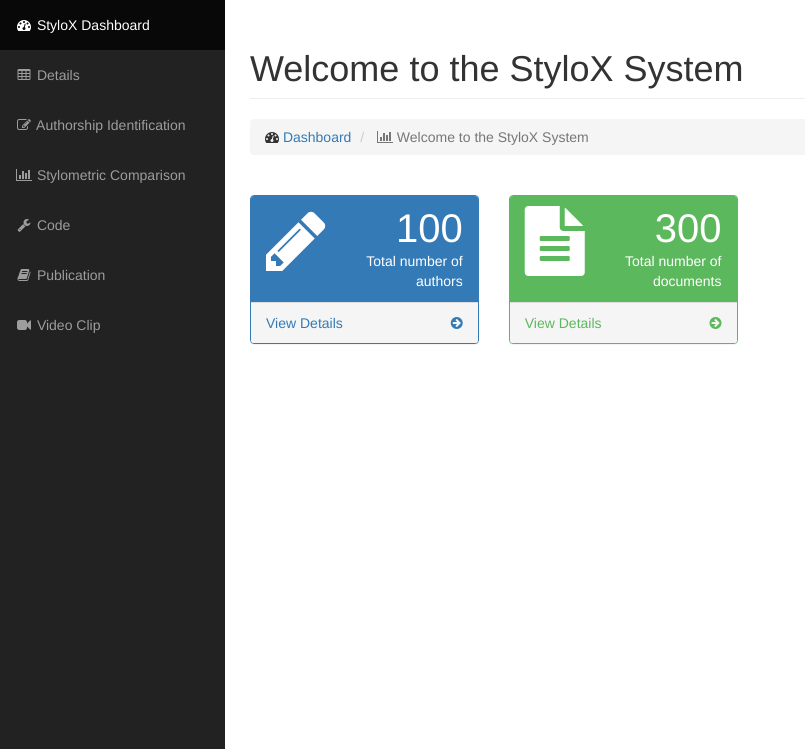
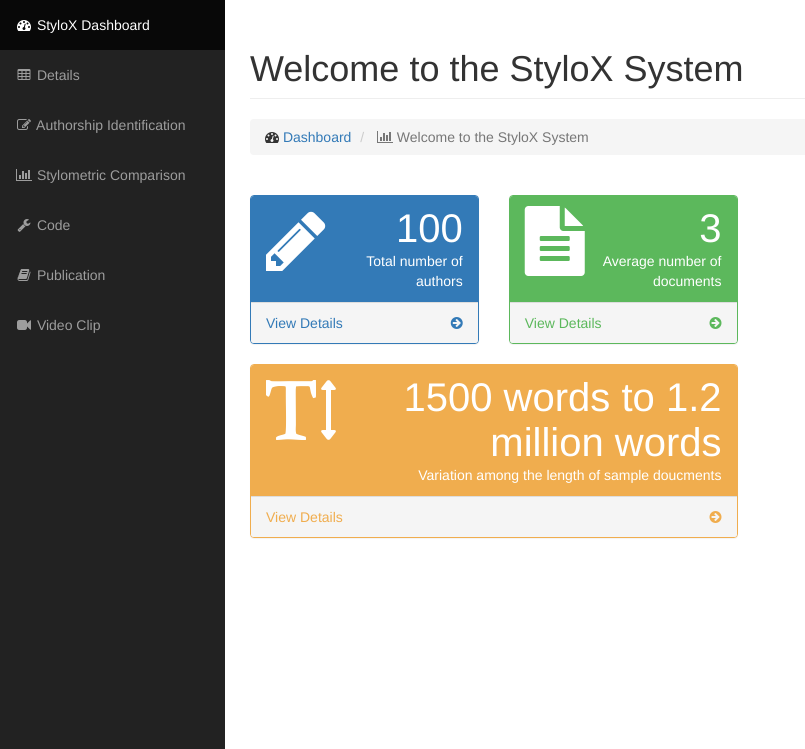
Before and after one commit to LucentC/authorshipIdentification_py, a Flask app: page / in a window 1280 px wide. Shown: the part 51-800 px from the top of the page, without its empty margins (0-805 px from the left). Run offline with Flask 2, Linux system fonts and the light colour scheme; data that the repository does not hold is empty; parts of the project's set-up code (start-up, migrations or seed data) failed here and were passed over; some libraries are stand-ins or nearby versions.

Commit message:
Fixed the front page.

```diff
--- a/flask_app/app.py
+++ b/flask_app/app.py
@@ -26,11 +26,11 @@ def index():
     return render_template('data_visualize/index.html',
                            title='Welcome to the StyloX System',
                            content='',
-                           no_of_authors='Retrieving',
-                           no_of_documents='Retrieving',  # data_warehouse.get_total_num_of_docs(),
-                           no_of_documents_with_stylo='Retrieving',
+                           no_of_authors=100,
+                           avg_no_of_doc=3,  # data_warehouse.get_total_num_of_docs(),
+                           variation='1500 words to 1.2 million words',
                            # data_warehouse.get_total_num_of_docs_with_stylo_values(),
-                           author_and_docs=data_warehouse.get_author_and_written_docs_count()
+                           author_and_docs=data_warehouse.get_author_and_written_docs_count(),
                            )
 
 
--- a/flask_app/templates/data_visualize/index.html
+++ b/flask_app/templates/data_visualize/index.html
@@ -7,23 +7,23 @@
 
     <!-- Bootstrap Core JavaScript -->
     <script src="{{ url_for('static', filename='js/bootstrap.min.js') }}"></script>
-    <script>
-        $(document).ready(function () {
-            $.ajax({
-                url: '/get-dbstat',
-                success: function (stat) {
-                    $.each(stat, function (key, value) {
-                        if (key == "no_of_authors")
-                            $("#no_of_authors").text(value);
-                        else if (key == "no_of_documents")
-                            $("#no_of_documents").text(value);
-                        else
-                            $("#no_of_stylo_doc").text(value);
-                    });
-                }
-            });
-        });
-    </script>
+    {#    <script>#}
+    {#        $(document).ready(function () {#}
+    {#            $.ajax({#}
+    {#                url: '/get-dbstat',#}
+    {#                success: function (stat) {#}
+    {#                    $.each(stat, function (key, value) {#}
+    {#                        if (key == "no_of_authors")#}
+    {#                            $("#no_of_authors").text(value);#}
+    {#                        else if (key == "no_of_documents")#}
+    {#                            $("#no_of_documents").text(value);#}
+    {#                        else#}
+    {#                            $("#no_of_stylo_doc").text(value);#}
+    {#                    });#}
+    {#                }#}
+    {#            });#}
+    {#        });#}
+    {#    </script>#}
 {% endblock %}
 
 {% block body %}
@@ -59,8 +59,8 @@
                             <i class="fa fa-file-text fa-5x"></i>
                         </div>
                         <div class="col-xs-9 text-right">
-                            <div class="huge" id="no_of_documents">{{ no_of_documents }}</div>
-                            <div>Total number of documents</div>
+                            <div class="huge" id="no_of_documents">{{ avg_no_of_doc }}</div>
+                            <div>Average number of documents</div>
                         </div>
                     </div>
                 </div>
@@ -73,28 +73,30 @@
                 </a>
             </div>
         </div>
-        {#        <div class="col-lg-3 col-md-6">#}
-        {#            <div class="panel panel-yellow">#}
-        {#                <div class="panel-heading">#}
-        {#                    <div class="row">#}
-        {#                        <div class="col-xs-3">#}
-        {#                            <i class="fa fa-text-height fa-5x"></i>#}
-        {#                        </div>#}
-        {#                        <div class="col-xs-9 text-right">#}
-        {#                            <div class="huge" id="no_of_stylo_doc">{{ no_of_documents_with_stylo }}</div>#}
-        {#                            <div>Calculated stylometric features</div>#}
-        {#                        </div>#}
-        {#                    </div>#}
-        {#                </div>#}
-        {#                <a href="/details">#}
-        {#                    <div class="panel-footer">#}
-        {#                        <span class="pull-left">View Details</span>#}
-        {#                        <span class="pull-right"><i class="fa fa-arrow-circle-right"></i></span>#}
-        {#                        <div class="clearfix"></div>#}
-        {#                    </div>#}
-        {#                </a>#}
-        {#            </div>#}
-        {#        </div>#}
+    </div>
+    <div class="row">
+        <div class="col-lg-6 col-md-9">
+            <div class="panel panel-yellow">
+                <div class="panel-heading">
+                    <div class="row">
+                        <div class="col-xs-3">
+                            <i class="fa fa-text-height fa-5x"></i>
+                        </div>
+                        <div class="col-xs-9 text-right">
+                            <div class="huge" id="no_of_stylo_doc">{{ variation }}</div>
+                            <div>Variation among the length of sample doucments</div>
+                        </div>
+                    </div>
+                </div>
+                <a href="/details">
+                    <div class="panel-footer">
+                        <span class="pull-left">View Details</span>
+                        <span class="pull-right"><i class="fa fa-arrow-circle-right"></i></span>
+                        <div class="clearfix"></div>
+                    </div>
+                </a>
+            </div>
+        </div>
     </div>
     <!-- /.row -->
 {% endblock %}
```
